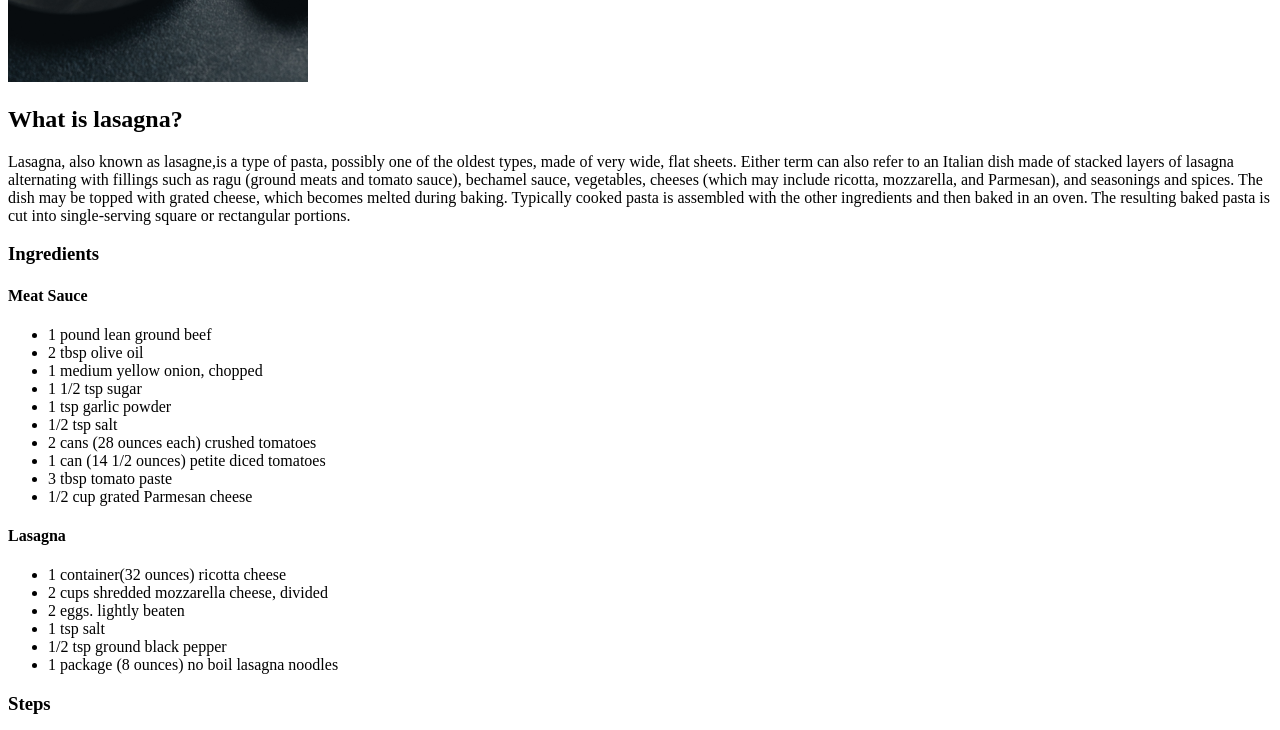
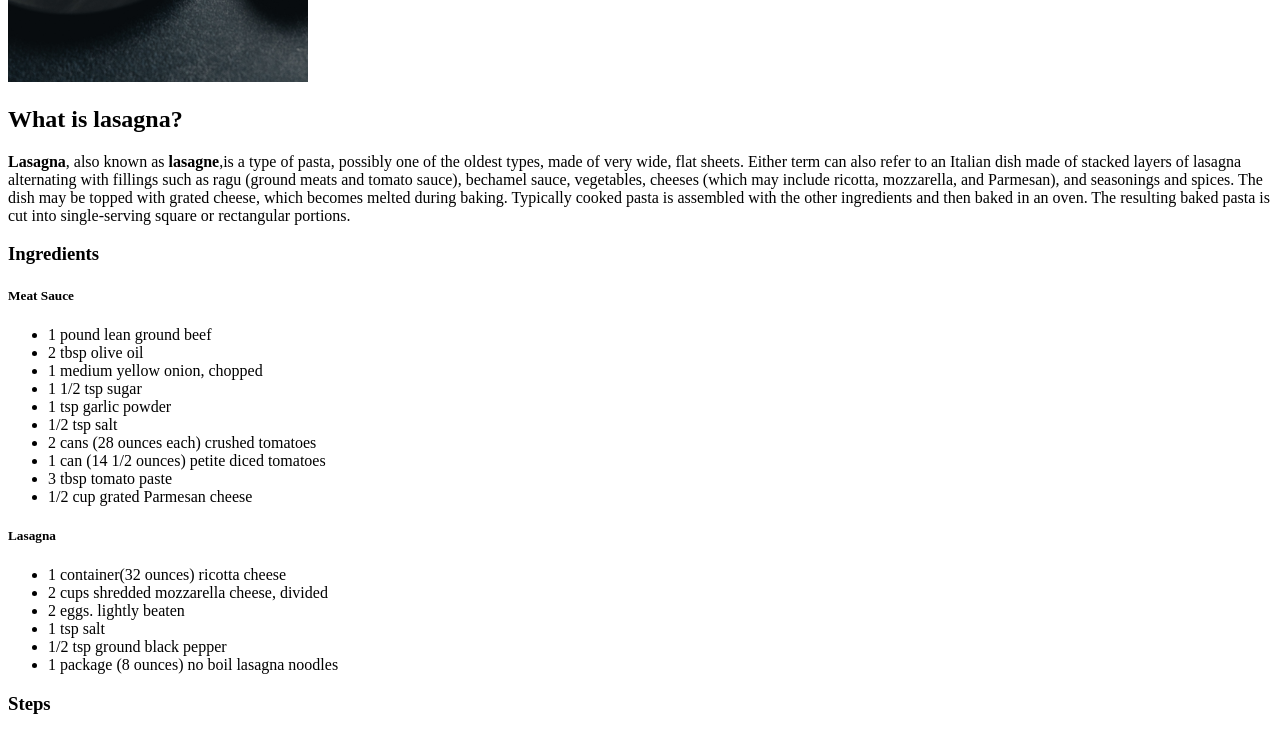
Before and after one commit to Chegarrito/odin-recipes, a plain HTML site: page recipes/lasagna.html in a window 1280 px wide. Shown: the part 448-1178 px from the top of the page. Drawn offline with Linux system fonts and the light colour scheme.

Commit message:
Remove typos and add bold text

```diff
--- a/recipes/lasagna.html
+++ b/recipes/lasagna.html
@@ -10,7 +10,7 @@
     <img src="../img/lasagna.jpg"  alt="Lasagna" width="300">
     <h2>What is lasagna?</h2>
     <p>
-        Lasagna, also known as lasagne,is a type of pasta, possibly one of the oldest
+        <strong>Lasagna</strong>, also known as <strong>lasagne</strong>,is a type of pasta, possibly one of the oldest
         types, made of very wide, flat sheets. Either term can also refer to an Italian
         dish made of stacked layers of lasagna alternating with fillings such as
         ragu (ground meats and tomato sauce), bechamel sauce, vegetables,
@@ -21,7 +21,7 @@
         baked pasta is cut into single-serving square or rectangular portions.
     </p>
     <h3>Ingredients</h3>
-    <h4>Meat Sauce</h4>
+    <h5>Meat Sauce</h5>
     <ul>
         <li>1 pound lean ground beef</li>
         <li>2 tbsp olive oil</li>
@@ -34,7 +34,7 @@
         <li>3 tbsp tomato paste</li>
         <li>1/2 cup grated Parmesan cheese</li>
     </ul>
-    <h4>Lasagna</h4>
+    <h5>Lasagna</h5>
     <ul>
         <li>1 container(32 ounces) ricotta cheese</li>
         <li>2 cups shredded mozzarella cheese, divided</li>
```
